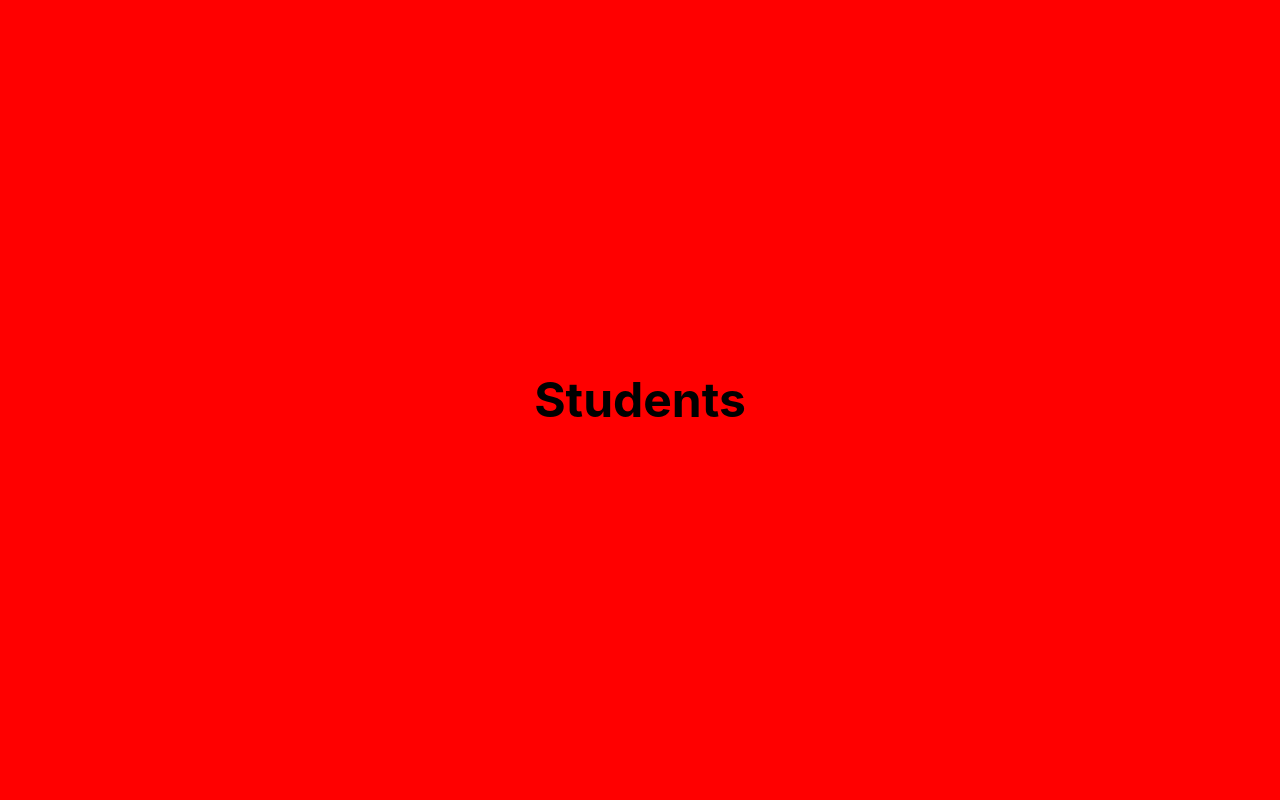
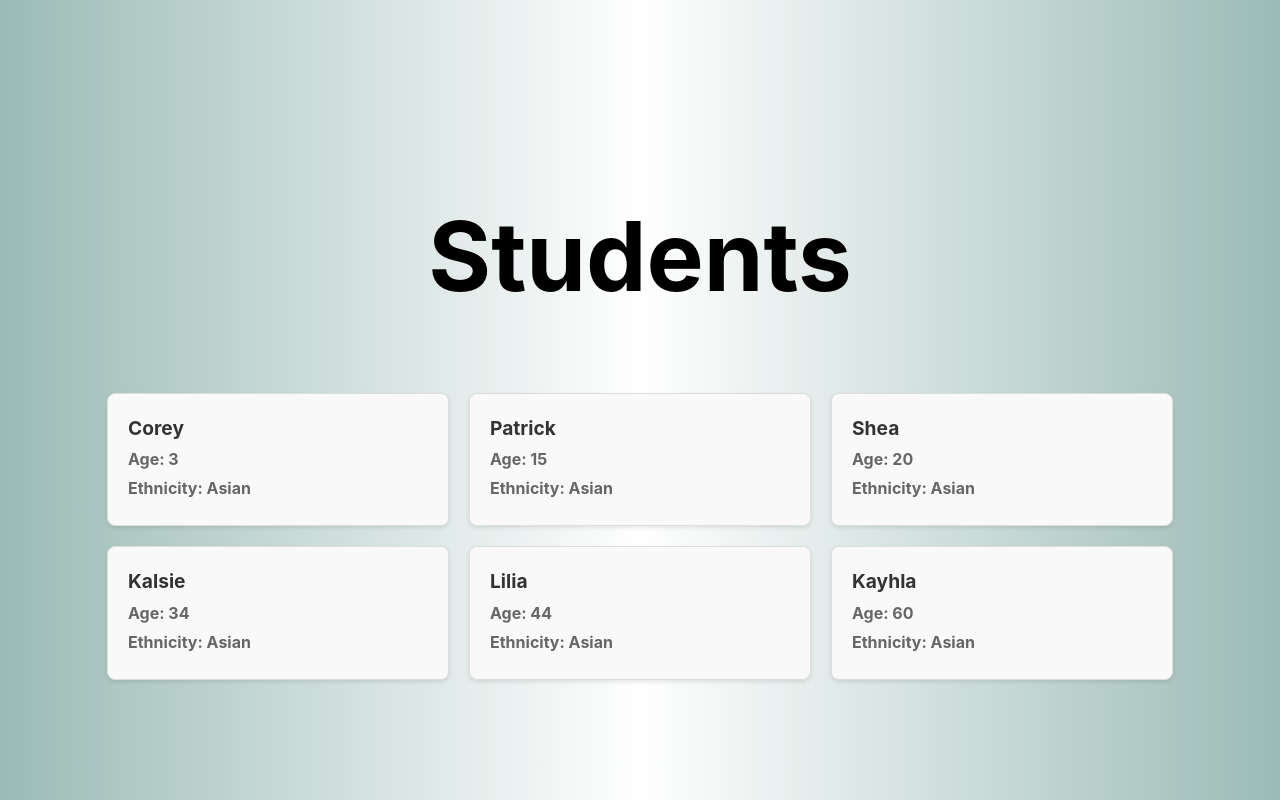
Before and after one commit to lmerrin/cat-dog, a React (Vite) app: page / in a window 1280 px wide. Built offline with nearby package versions, Linux system fonts and the light colour scheme.

Commit message:
Refactored, Added Components, Updated CSS

```diff
--- a/src/App.css
+++ b/src/App.css
@@ -12,71 +12,11 @@
   height: 100vh; /* Ensure full viewport height coverage */
   font-size: 3rem;
   font-weight: bold;
+  background: rgb(155, 187, 182);
+  background: linear-gradient(
+    90deg,
+    rgba(155, 187, 182, 1) 0%,
+    rgba(255, 255, 255, 0.5125512295081966) 50%,
+    rgba(155, 187, 182, 1) 100%
+  );
 }
-
-.students {
-  background-color: red;
-}
-
-.cats {
-  background-color: green;
-}
-
-.dogs {
-  background-color: blue;
-}
-
-/*
-.student-card {
-  border: 1px solid #ccc;
-  border-radius: 8px;
-  padding: 10px;
-  width: 200px;
-}
-
-.student-card h2 {
-  margin: 0;
-  color: #333;
-}
-
-.student-card p {
-  margin: 5px 0;
-  font-size: 14px;
-}
-
-
-.cat-card {
-  border: 1px solid #ccc;
-  border-radius: 8px;
-  padding: 10px;
-  width: 200px;
-}
-
-.cat-card h2 {
-  margin: 0;
-  color: #333;
-}
-
-.cat-card p {
-  margin: 5px 0;
-  font-size: 14px;
-}
-
-
-.dog-card {
-  border: 1px solid #ccc;
-  border-radius: 8px;
-  padding: 10px;
-  width: 200px;
-}
-
-.dog-card h2 {
-  margin: 0;
-  color: #333;
-}
-
-.dog-card p {
-  margin: 5px 0;
-  font-size: 14px;
-}
- */
--- /dev/null
+++ b/src/Components/CatList.jsx
@@ -0,0 +1,19 @@
+function CatCard({ cat }) {
+    return (
+      <div className="cat-card">
+        <h2>{cat.name}</h2>
+        <p>Age: {cat.age}</p>
+        <p>Breed: {cat.color}</p>
+      </div>
+    );
+  }
+
+  export default function CatList({ cats }) {
+    return (
+      <div className="cat-list">
+        {cats.map((cat, index) => (
+          <CatCard key={index} cat={cat} />
+        ))}
+      </div>
+    );
+  }
--- /dev/null
+++ b/src/Components/DogList.jsx
@@ -0,0 +1,19 @@
+function DogCard({ dog }) {
+    return (
+      <div className="dog-card">
+        <h2>{dog.name}</h2>
+        <p>Age: {dog.age}</p>
+        <p>Breed: {dog.breed}</p>
+      </div>
+    );
+  }
+
+  export default function DogList({ dogs }) {
+    return (
+      <div className="dog-list">
+        {dogs.map((dog, index) => (
+          <DogCard key={index} dog={dog} />
+        ))}
+      </div>
+    );
+  }
--- /dev/null
+++ b/src/Components/StudentList.jsx
@@ -0,0 +1,20 @@
+
+function StudentCard({ student }) {
+  return (
+    <div className="student-card">
+      <h2>{student.name}</h2>
+      <p>Age: {student.age}</p>
+      <p>Ethnicity: {student.ethnicity}</p>
+    </div>
+  );
+}
+
+export default function StudentList({ students }) {
+  return (
+    <div className="student-list">
+      {students.map((student, index) => (
+        <StudentCard key={index} student={student} />
+      ))}
+    </div>
+  );
+}
--- a/src/Routes/Cats/Cats.css
+++ b/src/Routes/Cats/Cats.css
@@ -0,0 +1,35 @@
+.page {
+  display: flex;
+  flex-direction: column;
+  align-items: center;
+  justify-content: flex-start;
+}
+
+.cat-list {
+  display: flex;
+  flex-wrap: wrap;
+  justify-content: center;
+  gap: 20px;
+}
+
+.cat-card {
+  border: 1px solid #ddd;
+  border-radius: 8px;
+  padding: 20px;
+  background-color: #f9f9f9;
+  box-shadow: 0 2px 4px rgba(0, 0, 0, 0.1);
+  width: calc(100% / 3 - 20px); /* Adjust width as per your requirement */
+  max-width: 300px; /* Limit maximum width */
+}
+
+.cat-card h2 {
+  margin: 0;
+  font-size: 1.2rem;
+  color: #333;
+}
+
+.cat-card p {
+  margin: 5px 0;
+  font-size: 1rem;
+  color: #666;
+}
--- a/src/Routes/Cats/Cats.jsx
+++ b/src/Routes/Cats/Cats.jsx
@@ -1,5 +1,12 @@
+import { cats } from "../../data";
+import CatList from "../../Components/CatList";
+import './Cats.css';
+
 export default function Cats() {
-    return <div className="page students">Students
-
-    </div>;
-  }
+  return (
+    <div className="page students">
+      <h1>Cats</h1>
+      <CatList cats={cats} />
+    </div>
+  );
+}
--- a/src/Routes/Dogs/Dogs.css
+++ b/src/Routes/Dogs/Dogs.css
@@ -0,0 +1,35 @@
+.page {
+  display: flex;
+  flex-direction: column;
+  align-items: center;
+  justify-content: flex-start;
+}
+
+.dog-list {
+  display: flex;
+  flex-wrap: wrap;
+  justify-content: center;
+  gap: 20px;
+}
+
+.dog-card {
+  border: 1px solid #ddd;
+  border-radius: 8px;
+  padding: 20px;
+  background-color: #f9f9f9;
+  box-shadow: 0 2px 4px rgba(0, 0, 0, 0.1);
+  width: calc(100% / 3 - 20px); /* Adjust width as per your requirement */
+  max-width: 300px; /* Limit maximum width */
+}
+
+.dog-card h2 {
+  margin: 0;
+  font-size: 1.2rem;
+  color: #333;
+}
+
+.dog-card p {
+  margin: 5px 0;
+  font-size: 1rem;
+  color: #666;
+}
--- a/src/Routes/Dogs/Dogs.jsx
+++ b/src/Routes/Dogs/Dogs.jsx
@@ -1,3 +1,12 @@
+import { dogs } from "../../data";
+import DogList from "../../Components/DogList";
+import './Dogs.css';
+
 export default function Dogs() {
-  return <div className="page dogs">Dogs</div>;
+  return (
+    <div className="page dogs">
+      <h1>Dogs</h1>
+      <DogList dogs={dogs} />
+    </div>
+  );
 }
--- a/src/Routes/Students/Students.css
+++ b/src/Routes/Students/Students.css
@@ -0,0 +1,35 @@
+.page {
+  display: flex;
+  flex-direction: column;
+  align-items: center;
+  justify-content: flex-start;
+}
+
+.student-list {
+  display: flex;
+  flex-wrap: wrap;
+  justify-content: center;
+  gap: 20px;
+}
+
+.student-card {
+  border: 1px solid #ddd;
+  border-radius: 8px;
+  padding: 20px;
+  background-color: #f9f9f9;
+  box-shadow: 0 2px 4px rgba(0, 0, 0, 0.1);
+  width: calc(100% / 3 - 20px); /* Adjust width as per your requirement */
+  max-width: 300px; /* Limit maximum width */
+}
+
+.student-card h2 {
+  margin: 0;
+  font-size: 1.2rem;
+  color: #333;
+}
+
+.student-card p {
+  margin: 5px 0;
+  font-size: 1rem;
+  color: #666;
+}
--- a/src/Routes/Students/Students.jsx
+++ b/src/Routes/Students/Students.jsx
@@ -1,3 +1,12 @@
-export default  function Students() {
-    return <div className="page students">Students</div>;
-  }
+import { students } from "../../data";
+import StudentList from "../../Components/StudentList";
+import './Students.css';
+
+export default function Students() {
+  return (
+    <div className="page students">
+      <h1>Students</h1>
+      <StudentList students={students} />
+    </div>
+  );
+}
--- a/src/index.css
+++ b/src/index.css
@@ -1,3 +1,5 @@
+@import "normalize.css";
+
 #root {
     width: 100vw;
     height: 100vh;
```
Also changed, not shown: src/App.jsx (+6 -34 lines).
